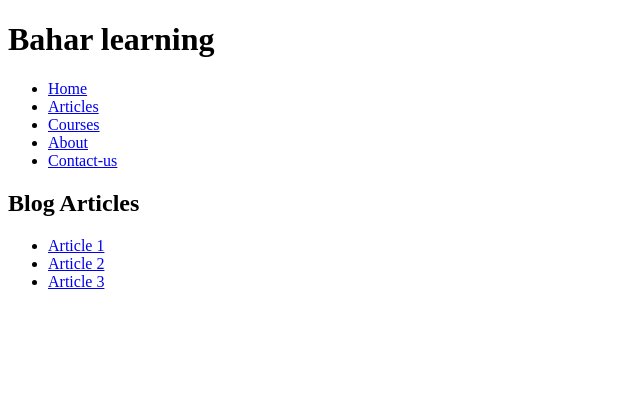
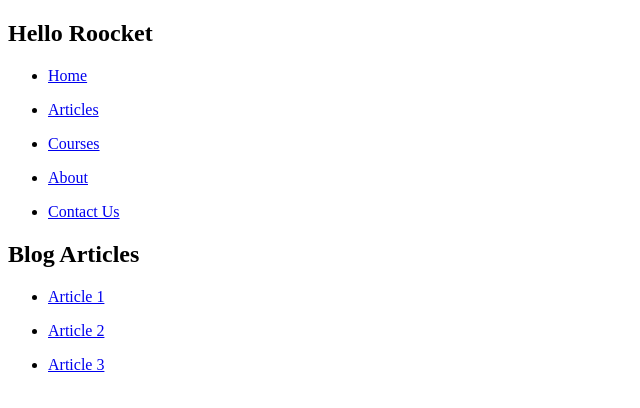
Before and after one commit to bahar-hosseini/next_app, a Next.js app: page / in a window 1280 px wide. Shown: the top 408 px of the page, without its empty margins (0-640 px from the left). Built offline with nearby package versions, Linux system fonts and the light colour scheme.

Commit message:
add dynamic dynamic routes

```diff
--- a/pages/courses/index.js
+++ b/pages/courses/index.js
@@ -1,7 +1,7 @@
-import React from 'react';
 
 const Courses = () => {
-  return <div>Courses page</div>;
-};
+    return <h2>Courses Page</h2>
+}
+
 
 export default Courses;
--- a/pages/index.js
+++ b/pages/index.js
@@ -3,34 +3,50 @@ import Link from 'next/link';
 const Home = () => {
   return (
     <>
-      <h1>Bahar learning</h1>
+      <h2>Hello Roocket</h2>
       <ul>
         <li>
-          <Link href='/'> Home</Link>
+          <Link href='/'>
+            <p>Home</p>
+          </Link>
         </li>
         <li>
-          <Link href='/articles'> Articles</Link>
+          <Link href='/articles'>
+            <p>Articles</p>
+          </Link>
         </li>
         <li>
-          <Link href='/courses'> Courses</Link>
+          <Link href='/courses'>
+            <p>Courses</p>
+          </Link>
         </li>
         <li>
-          <Link href='/about'> About</Link>
+          <Link href='/about'>
+            <p>About</p>
+          </Link>
         </li>
         <li>
-          <Link href='/contact-us'> Contact-us</Link>
+          <Link href='/contact-us'>
+            <p>Contact Us</p>
+          </Link>
         </li>
       </ul>
       <h2>Blog Articles</h2>
       <ul>
         <li>
-          <Link href='/articles?title=article-1&id=1'>Article 1</Link>
+          <Link href='/articles/[title]/[id]' as='/articles/article-1/1'>
+            <p>Article 1</p>
+          </Link>
         </li>
         <li>
-          <Link href='/articles?title=article-2&id=2'>Article 2</Link>
+          <Link href='/articles/[title]/[id]' as='/articles/article-2/2'>
+            <p>Article 2</p>
+          </Link>
         </li>
         <li>
-          <Link href='/articles?title=article-3&id=3'>Article 3</Link>
+          <Link href='/articles/[title]/[id]' as='/articles/article-3/3'>
+            <p>Article 3</p>
+          </Link>
         </li>
       </ul>
     </>
```
Also changed, not shown: pages/about.js (+5 -5 lines), pages/articles/[title].js (added, +14 -0 lines), pages/articles/[title]/[id].js (added, +10 -0 lines), pages/articles/article-1.js (deleted, +0 -7 lines), pages/articles/index.js (+14 -9 lines), pages/contact-us.js (+5 -5 lines), pages/courses/javascript-tutorial.js (+7 -0 lines).
